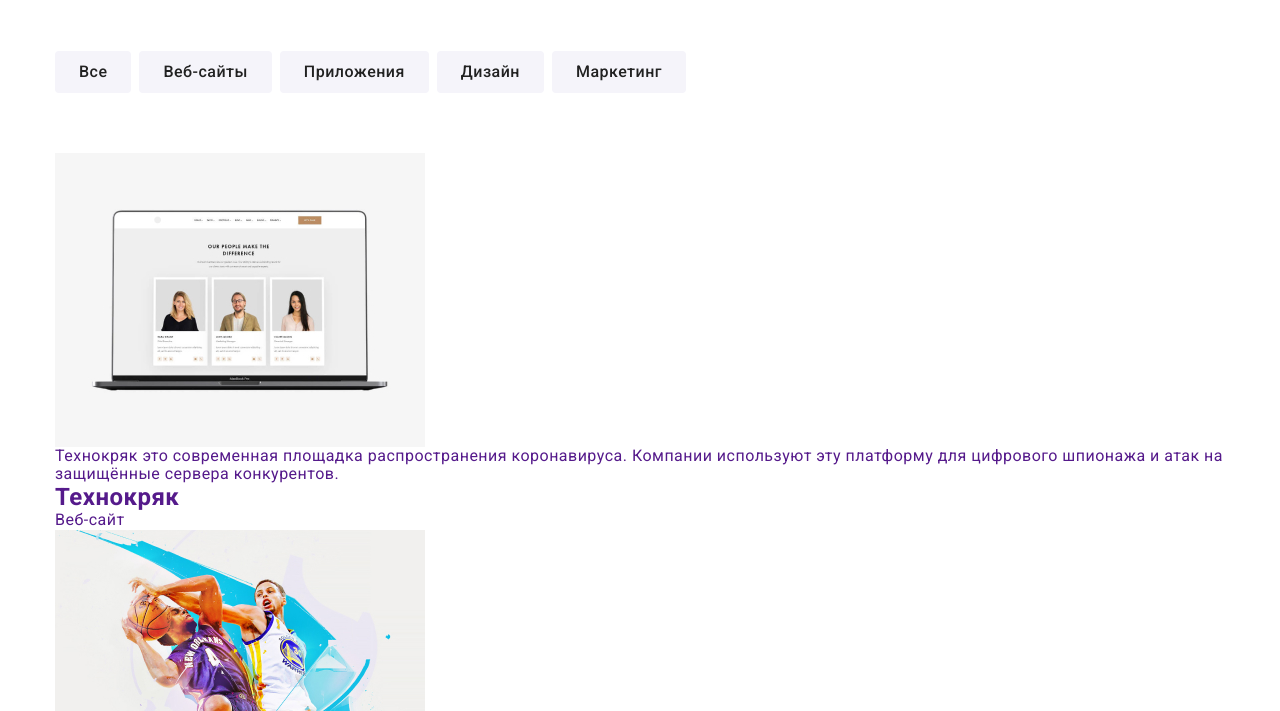
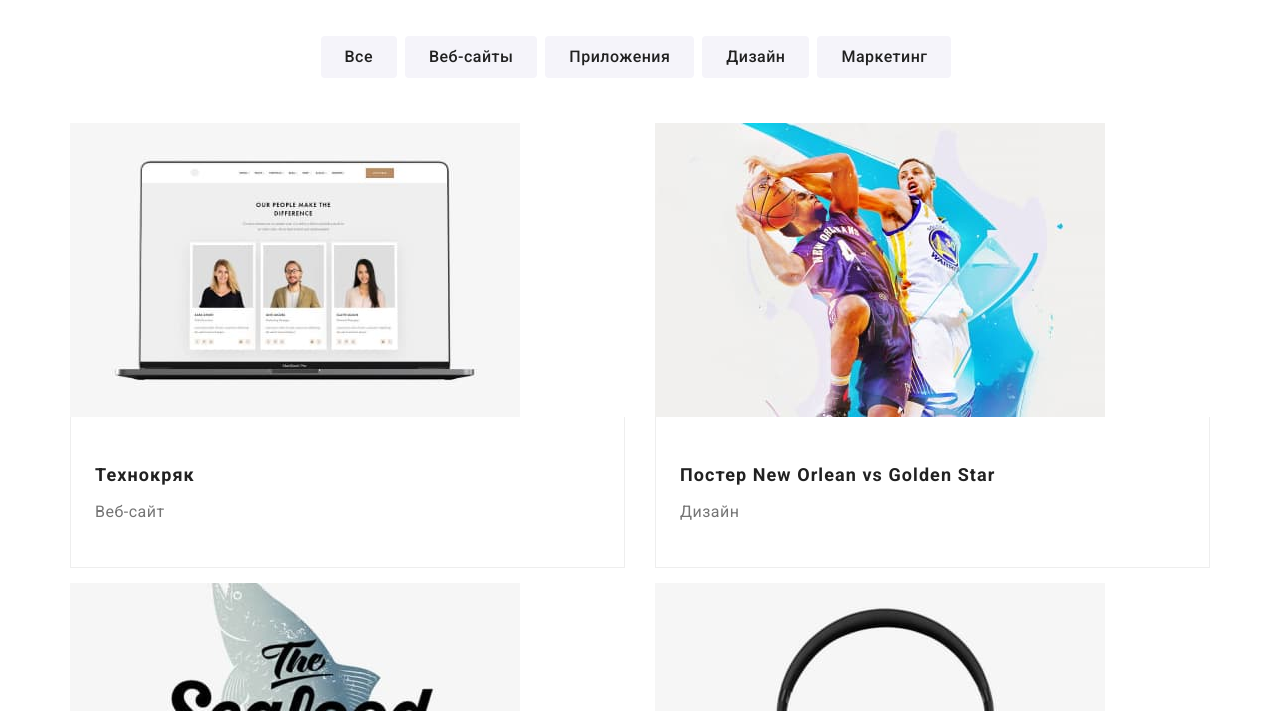
Before and after one commit to Youralexey/goit-markup-hw-08, a plain HTML site: page portfolio.html in a window 1280 px wide. Shown: the part 89-800 px from the top of the page. Drawn offline with nearby package versions, Linux system fonts and the light colour scheme.

Commit message:
правки в портфолио на таблетку

```diff
--- a/portfolio.html
+++ b/portfolio.html
@@ -97,7 +97,8 @@
                 <ul class="portfolio-cards-list" >
                     <li class="portfolio-list">
                              <a href="" class="photo-transition">
-                                <div class="position-img"> <img src="./images/portfolio/img1.jpg" width="370" height="294"
+                                <div class="position-img"> <img srcset="./images/portfolio/portfolio-mobile-1.jpg 1x, ./images/portfolio/portfolio-mobile-1@2x.jpg 2x"
+                                     img src="./images/portfolio/img1.jpg"
                                         alt="ноутбук с открытой страницей">
                                     <p class="position-card">Технокряк это современная площадка распространения коронавируса. Компании используют эту
                                         платформу для цифрового
@@ -114,7 +115,7 @@
 
                     <li class="portfolio-list">
                     <a href="" class="photo-transition">
-                            <div class="position-img"> <img src="./images/portfolio/img2.jpg" width="370" height="294"
+                            <div class="position-img"> <img srcset="./images/portfolio/portfolio-mobile-2.jpg 1x, ./images/portfolio/portfolio-mobile-2@2x.jpg 2x"  img src="./images/portfolio/img2.jpg"
                                     alt="постер с двумя баскетболистами">
                                 <p class="position-card">Технокряк это современная площадка распространения коронавируса. Компании используют эту
                                     платформу для цифрового
@@ -130,7 +131,7 @@
 
                     <li class="portfolio-list">
                     <a href="" class="photo-transition">
-                        <div class="position-img"> <img src="./images/portfolio/img3.jpg" width="370" height="294"
+                        <div class="position-img"> <img srcset="./images/portfolio/portfolio-mobile-3.jpg 1x, ./images/portfolio/portfolio-mobile-3@2x.jpg 2x"  img src="./images/portfolio/img3.jpg"
                                 alt="логотип рыбного ресторана">
                             <p class="position-card">Технокряк это современная площадка распространения коронавируса. Компании используют эту
                                 платформу для цифрового
@@ -145,7 +146,8 @@
                     </li>
                     <li class="portfolio-list">
                         <a href="" class="photo-transition">
-                            <div class="position-img"> <img src="./images/portfolio/img4.jpg" width="370" height="294" alt="наушники">
+                            <div class="position-img"> <img srcset="./images/portfolio/portfolio-mobile-4.jpg 1x, ./images/portfolio/portfolio-mobile-4@2x.jpg 2x"  img src="./images/portfolio/img4.jpg"
+                                alt="наушники">
                                 <p class="position-card">Технокряк это современная площадка распространения коронавируса. Компании используют эту
                                     платформу для цифрового
                                     шпионажа и атак на защищённые сервера конкурентов.
@@ -159,7 +161,7 @@
                     </li>
                     <li class="portfolio-list">
                         <a href="" class="photo-transition">
-                            <div class="position-img"> <img src="./images/portfolio/img5.jpg" width="370" height="294" alt="две коробки">
+                            <div class="position-img"> <img srcset="./images/portfolio/portfolio-mobile-5.jpg 1x, ./images/portfolio/portfolio-mobile-5@2x.jpg 2x"  img src="./images/portfolio/img5.jpg" alt="две коробки">
                                 <p class="position-card">Технокряк это современная площадка распространения коронавируса. Компании используют эту
                                     платформу для цифрового
                                     шпионажа и атак на защищённые сервера конкурентов.
@@ -173,7 +175,8 @@
                     </li>
                     <li class="portfolio-list">
                         <a href="" class="photo-transition">
-                            <div class="position-img"> <img src="./images/portfolio/img6.jpg" width="370" height="294" alt="монитор">
+                            <div class="position-img"> <img srcset="./images/portfolio/portfolio-mobile-6.jpg 1x, ./images/portfolio/portfolio-mobile-6@2x.jpg 2x"  img src="./images/portfolio/img6.jpg"
+                                alt="монитор">
                                 <p class="position-card">Технокряк это современная площадка распространения коронавируса. Компании используют эту
                                     платформу для цифрового
                                     шпионажа и атак на защищённые сервера конкурентов.
@@ -187,7 +190,8 @@
                     </li>
                     <li class="portfolio-list">
                         <a href="" class="photo-transition">
-                            <div class="position-img"><img src="./images/portfolio/img7.jpg" width="370" height="294" alt="открытый журнал">
+                            <div class="position-img"> <img srcset="./images/portfolio/portfolio-mobile-7.jpg 1x, ./images/portfolio/portfolio-mobile-7@2x.jpg 2x"  img src="./images/portfolio/img7.jpg"
+                                alt="открытый журнал">
                                 <p class="position-card">Технокряк это современная площадка распространения коронавируса. Компании используют эту
                                     платформу для цифрового
                                     шпионажа и атак на защищённые сервера конкурентов.
@@ -201,7 +205,8 @@
                     </li>
                     <li class="portfolio-list">
                        <a href="" class="photo-transition">
-                            <div class="position-img"><img src="./images/portfolio/img8.jpg" width="370" height="294" alt="бирка">
+                            <div class="position-img"> <img srcset="./images/portfolio/portfolio-mobile-8.jpg 1x, ./images/portfolio/portfolio-mobile-8@2x.jpg 2x"  img src="./images/portfolio/img8.jpg"
+                                alt="бирка">
                                 <p class="position-card">Технокряк это современная площадка распространения коронавируса. Компании используют эту
                                     платформу для цифрового
                                     шпионажа и атак на защищённые сервера конкурентов.
@@ -216,14 +221,14 @@
                     </li>
                     <li class="portfolio-list">
                         <a href="" class="photo-transition">
-                            <div class="position-img"><img src="./images/portfolio/img9.jpg" width="370" height="294"
-                                    alt="руки человека печатают на ноутбуке">
+                            <div class="position-img"> <img srcset="./images/portfolio/portfolio-mobile-9.jpg 1x, ./images/portfolio/portfolio-mobile-9@2x.jpg 2x"  img src="./images/portfolio/img9.jpg"
+                                alt="руки человека печатают на ноутбуке">
                                 <p class="position-card">Технокряк это современная площадка распространения коронавируса. Компании используют эту
                                     платформу для цифрового
                                     шпионажа и атак на защищённые сервера конкурентов.
                                 </p>
                             </div>
-                            <div>
+                            <div class="portfolio-border">
                                 <h2 class="portfolio-title">Growing Business</h2>
                                 <p class="portfolio-description">Приложения</p>
                             </div>
--- a/sass/portfolio/_portfolio-content.scss
+++ b/sass/portfolio/_portfolio-content.scss
@@ -32,6 +32,109 @@
   &:focus {
     background-color: var(--accent-color);
     color: var(--primary-white-color);
+  }
+}
+.portfolio-cards-list {
+  display: block;
+  width: 100%;
+  margin-bottom: 60px;
+}
+.portfolio-list {
+  width: 100%;
+  .portfolio-list:hover,
+  .portfolio-list:focus {
+    box-shadow: 0px 1px 1px rgba(0, 0, 0, 0.12), 0px 4px 4px rgba(0, 0, 0, 0.06),
+      1px 4px 6px rgba(0, 0, 0, 0.16);
+  }
+  .portfolio-list .photo-transition {
+    display: block;
+  }
+  .photo-transition:hover .position-card {
+    transform: translateY(0%);
+  }
+}
+.portfolio-list:not(:last-child) {
+  margin-bottom: 30px;
+}
+
+.position-img {
+  position: relative;
+  overflow: hidden;
+  top: 0;
+  left: 0;
+
+  .position-card {
+    position: absolute;
+    padding: 63px 24px;
+    top: 0;
+    left: 0;
+    width: 100%;
+    height: 100%;
+    transform: translateY(100%);
+    transition: transform 250ms cubic-bezier(0.4, 0, 0.2, 1);
+
+    font-family: Roboto;
+    font-style: normal;
+    font-weight: normal;
+    font-size: 18px;
+    line-height: 28px;
+    letter-spacing: 0.03em;
+    background-color: rgba(33, 150, 243, 0.9);
+    color: #fff;
+  }
+}
+
+.portfolio-border {
+  border-right: 1px solid rgba(238, 238, 238, 1);
+  border-bottom: 1px solid rgba(238, 238, 238, 1);
+  border-left: 1px solid rgba(238, 238, 238, 1);
+
+  .portfolio-title {
+    padding-top: 20px;
+    padding-bottom: 4px;
+    font-family: Roboto, sans-serif;
+    font-weight: 700;
+    font-size: 18px;
+    line-height: 2;
+    letter-spacing: 0.06em;
+    color: var(--primary-text-color);
+  }
+  .portfolio-description {
+    padding-bottom: 20px;
+    font-family: Roboto, sans-serif;
+    font-weight: normal;
+    font-size: 16px;
+    line-height: 1.875;
+    letter-spacing: 0.03em;
+    color: var(--title-text-color);
+  }
+}
+@media screen and (min-width: 768px) {
+  .section {
+    padding-bottom: 30px;
+  }
+  .button-section-link {
+    margin-top: 0;
+  }
+  .button-section {
+    display: flex;
+    justify-content: center;
+  }
+  .portfolio-cards-list {
+    display: flex;
+    flex-wrap: wrap;
+  }
+  .portfolio-list {
+    width: calc((100% - 4 * 15px) / 2);
+    margin: 15px;
+  }
+  .portfolio-list:not(:last-child) {
+    margin-bottom: 0;
+  }
+  .portfolio-border {
+    padding: 20px 24px;
+  }
+  .portfolio-title {
   }
 }
 // .button-section {
```
Also changed, not shown: css/main.css, css/main.min.css, 2 other files.
